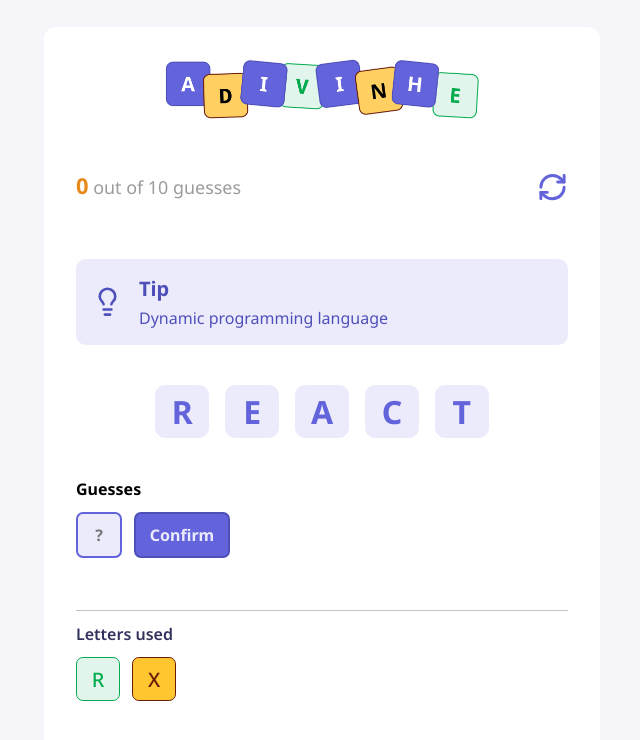
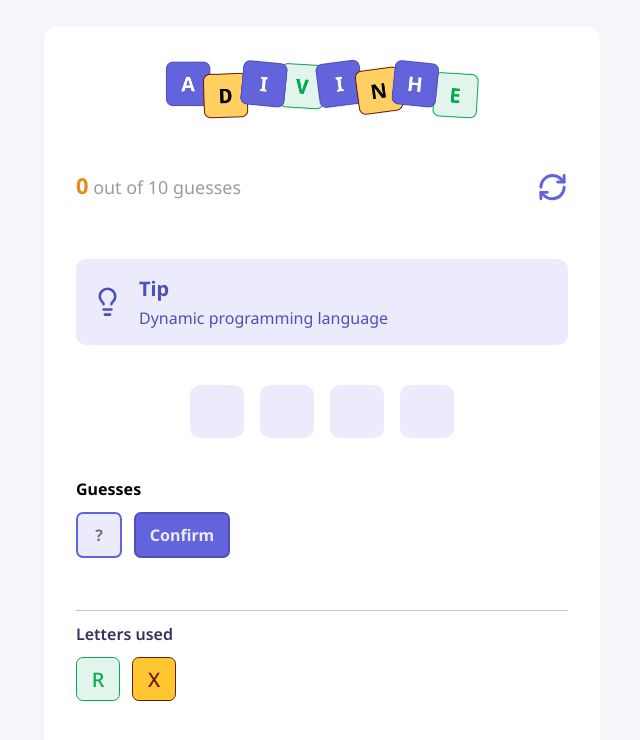
Before and after one commit to loboganng/Word_Guessing, a React (Vite) app in the folder guessing-game/: page / in a window 1280 px wide. Shown: the top 740 px of the page, without its empty margins (318-958 px from the left). Built offline with nearby package versions, Linux system fonts and the light colour scheme.

Commit message:
feat: Displaying the correct word slots for each chosen word

```diff
--- a/guessing-game/src/App.tsx
+++ b/guessing-game/src/App.tsx
@@ -35,18 +35,22 @@ export default function App(){
     startGame()
   }, [])
 
+  if (!challenge) {
+    return
+  }
+
   return(
     <div className={styles.container}>
       <main>
         <Header current={attempts} max={10} onRestart={handleRestartGame}/>
 
         <Tip tip="Dynamic programming language"/>
+
         <div className={styles.word}>
-          <Letter value="R"/>
-          <Letter value="E"/>
-          <Letter value="A"/>
-          <Letter value="C"/>
-          <Letter value="T"/>
+          {
+            challenge.word.split("").map(() => (
+              <Letter value=""/>
+            ))}
         </div>
 
         <h4>Guesses</h4>
```
